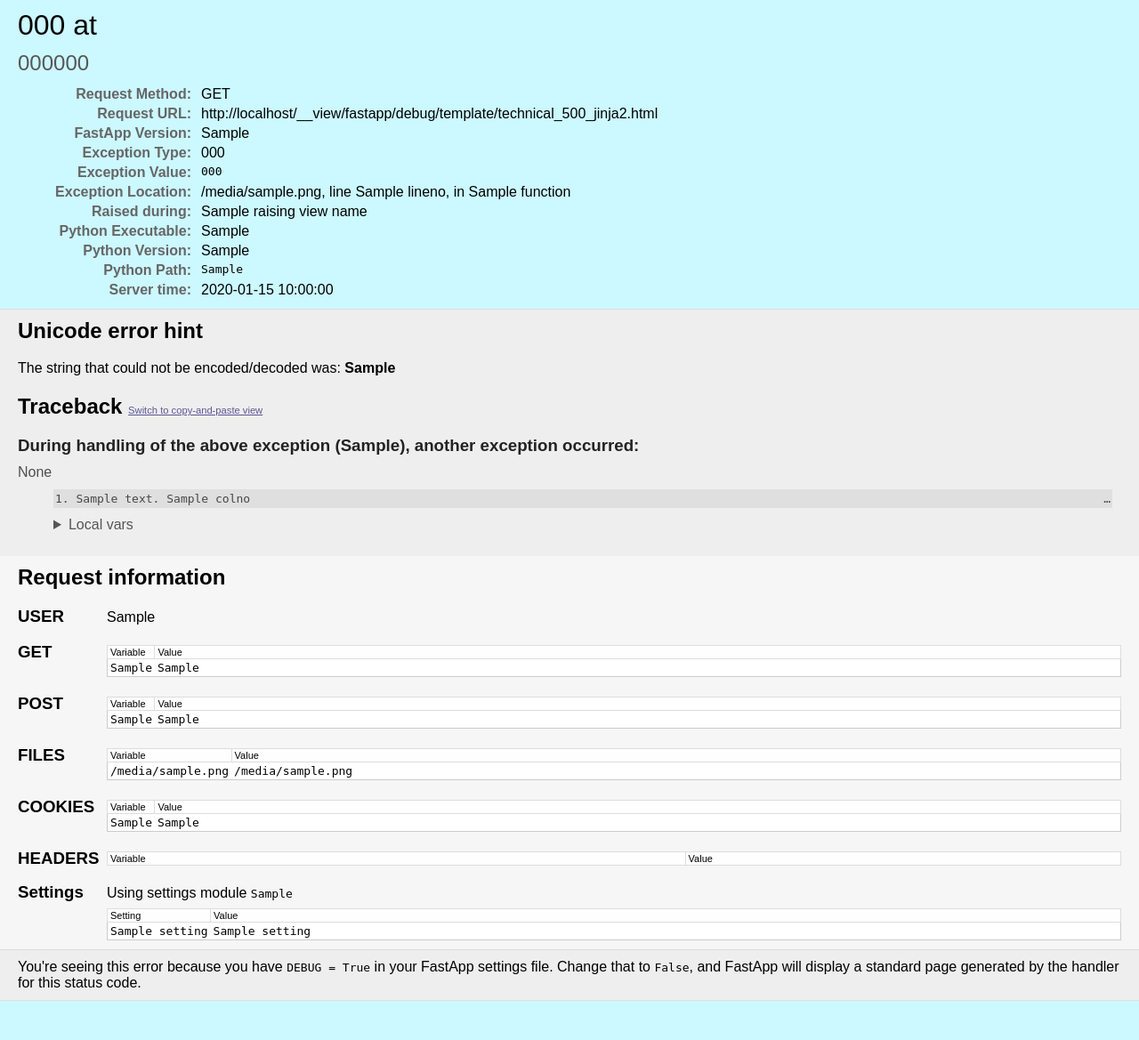
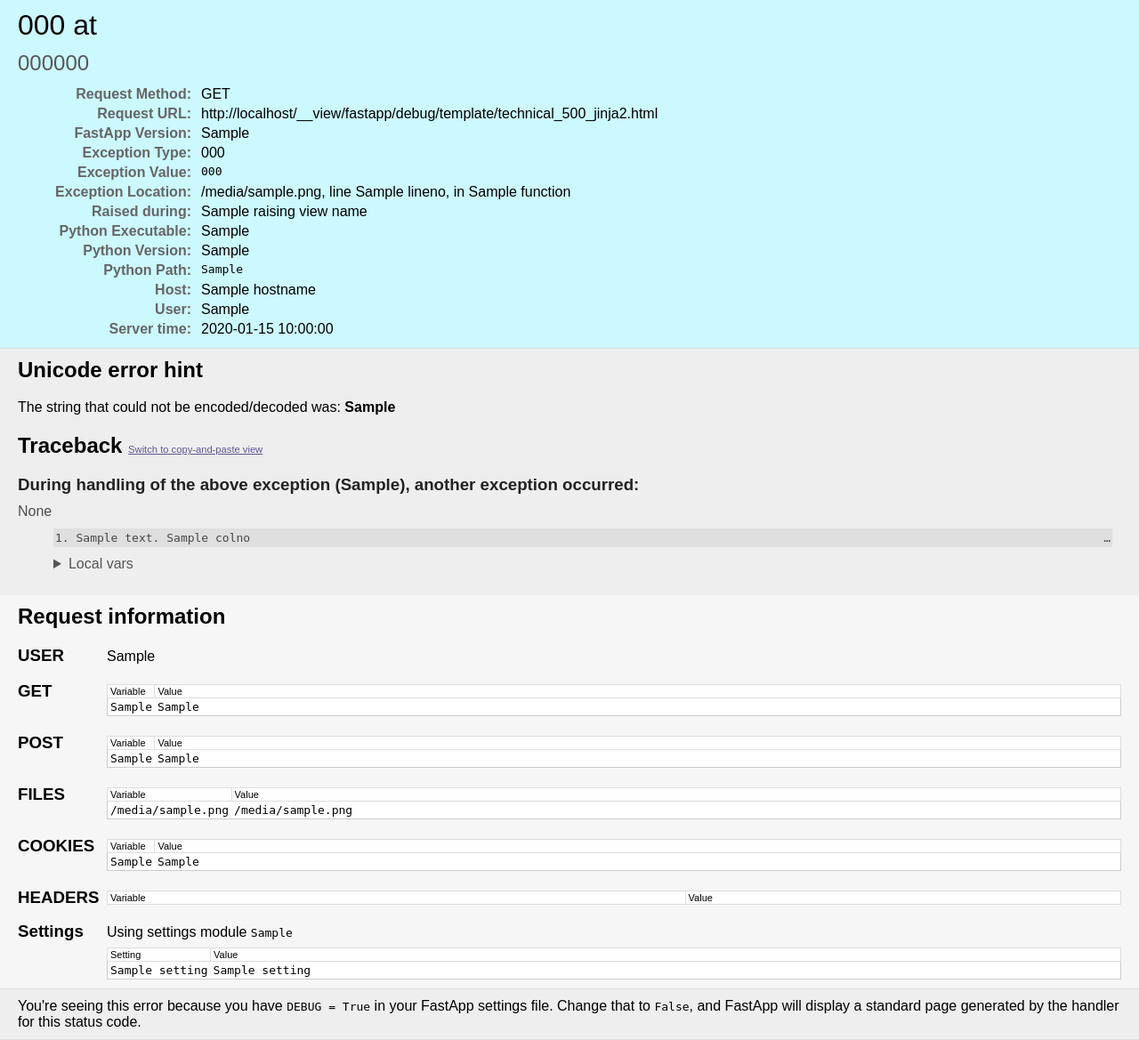
Before and after one commit to jsdtxm/QingKongFramework, a Python web app: template fastapp/debug/template/technical_500_jinja2.html in a window 1280 px wide. Shown: the whole page at 89% size. Before the commit the page ends 1125 px from the top, so only its background shows below. Run offline with Jinja, Linux system fonts and the light colour scheme; the template is opened without the code that fills it: most values are stand-ins (such as "Sample title", 1, 10 or a date in 2020).

Commit message:
feat(debug): add hostname and user info

```diff
--- a/fastapp/debug/template/technical_500_jinja2.html
+++ b/fastapp/debug/template/technical_500_jinja2.html
@@ -155,6 +155,14 @@
     <tr>
       <th scope="row">Python Path:</th>
       <td><pre><code>{{ sys_path }}</code></pre></td>
+    </tr>
+    <tr>
+      <th scope="row">Host:</th>
+      <td>{{ hostname }}</td>
+    </tr>
+    <tr>
+      <th scope="row">User:</th>
+      <td>{{ system_user }}</td>
     </tr>
     <tr>
       <th scope="row">Server time:</th>
```
Also changed, not shown: fastapp/debug/core.py (+7 -0 lines).
